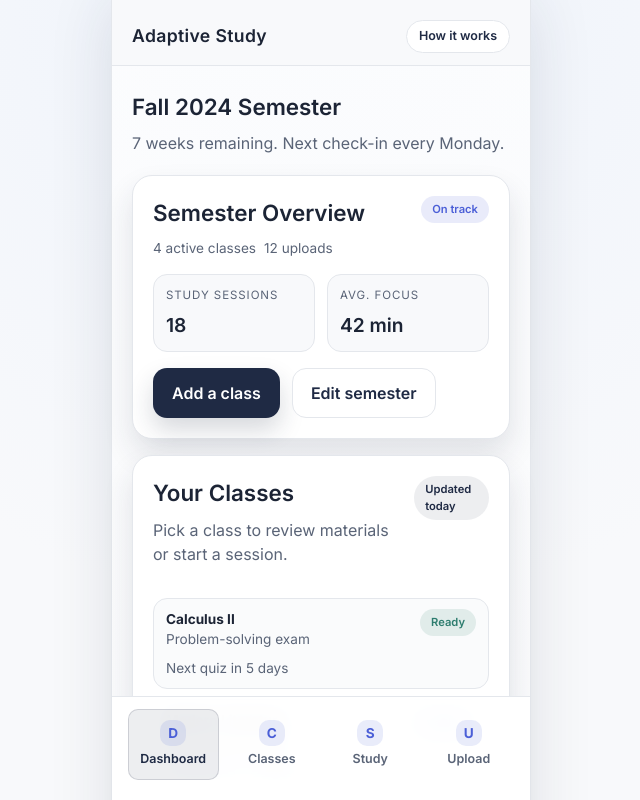
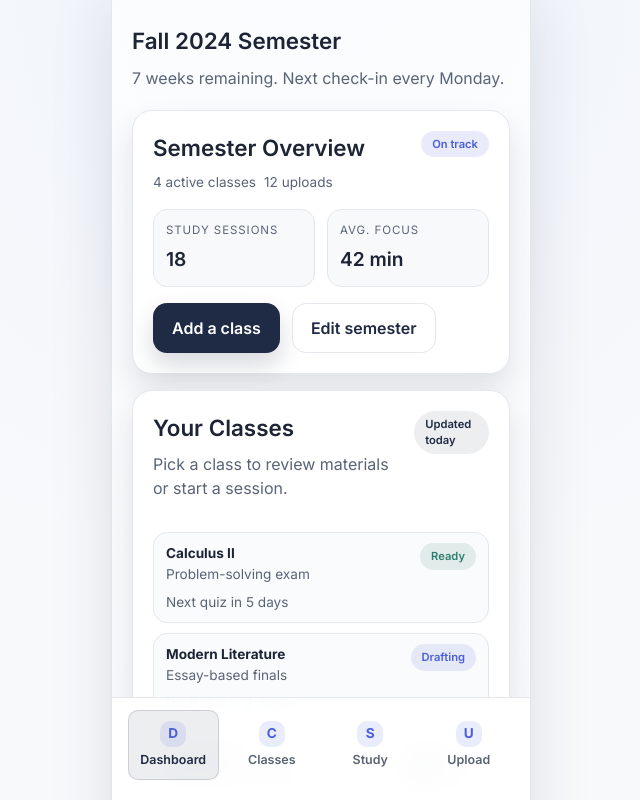
Before and after one commit to jackolsen0171/mchacks_13, a SvelteKit app in the folder web/: page / in a window 1280 px wide. Shown: the top 800 px of the page, without its empty margins (319-959 px from the left). Built offline with nearby package versions, Linux system fonts and the light colour scheme.

Commit message:
study reel ui WIP[2]

```diff
--- a/web/src/routes/+layout.svelte
+++ b/web/src/routes/+layout.svelte
@@ -18,11 +18,6 @@
 </svelte:head>
 
 <div class="app-shell">
-  <header class="app-header">
-    <div class="app-title">Adaptive Study</div>
-    <button class="help-chip" type="button">How it works</button>
-  </header>
-
   <main class="app-main">
     {@render children()}
   </main>
```
